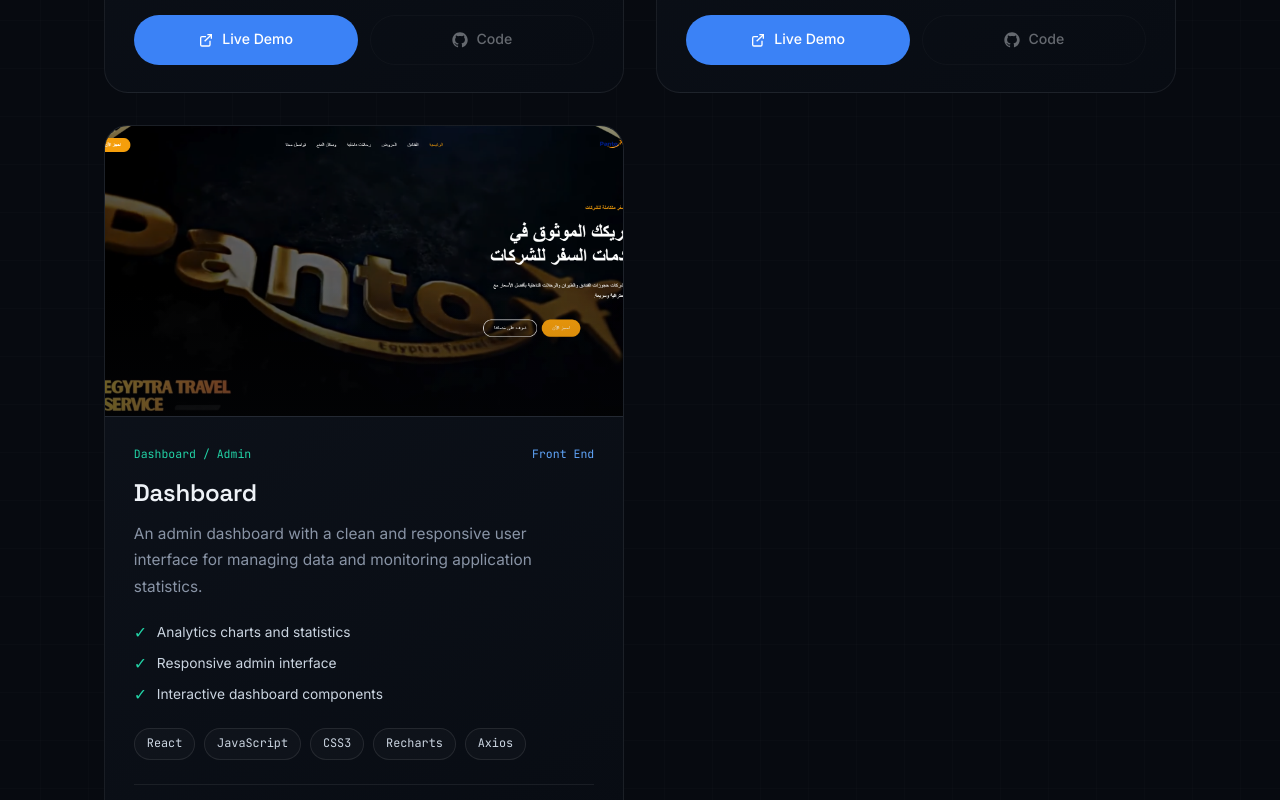
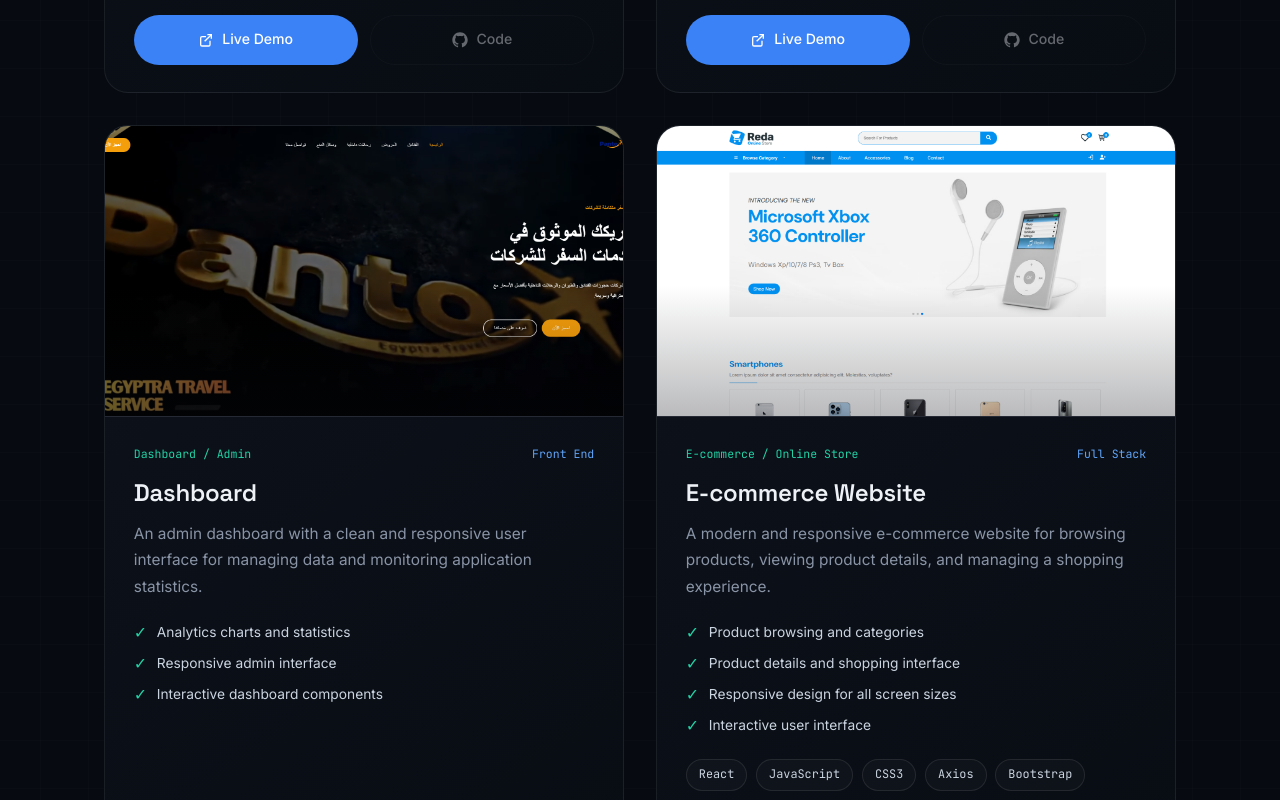
Before and after one commit to ytj1110/portfolio, a React (Vite) app: page / in a window 1280 px wide. Shown: the part 3580-4380 px from the top of the page. Built offline with nearby package versions, Linux system fonts and the light colour scheme.

Commit message:
Add ecommerce project to portfolio

```diff
--- a/src/data/projects.js
+++ b/src/data/projects.js
@@ -20,7 +20,7 @@
       "Hotels and tourism services showcase",
     ],
 
-    tech: ["HTML5", "CSS3", "JavaScript", "Bootstrap", "AOS" , "PHP" , "API"],
+    tech: ["HTML5", "CSS3", "JavaScript", "Bootstrap", "AOS", "PHP", "API"],
 
     image: "./1.png",
 
@@ -82,4 +82,32 @@
 
     githubUrl: null,
   },
+
+  {
+    id: "ecommerce",
+
+    name: "E-commerce Website",
+
+    category: "E-commerce / Online Store",
+
+    type: "Full Stack",
+
+    description:
+      "A modern and responsive e-commerce website for browsing products, viewing product details, and managing a shopping experience.",
+
+    features: [
+      "Product browsing and categories",
+      "Product details and shopping interface",
+      "Responsive design for all screen sizes",
+      "Interactive user interface",
+    ],
+
+    tech: ["React", "JavaScript", "CSS3", "Axios" , "Bootstrap" , "Jquary"],
+
+    image: "./4.png",
+
+    liveUrl: "https://ecommerce-website-8f8e.vercel.app/",
+
+    githubUrl: null,
+  },
 ];
```
Also changed, not shown: public/4.png (added).
